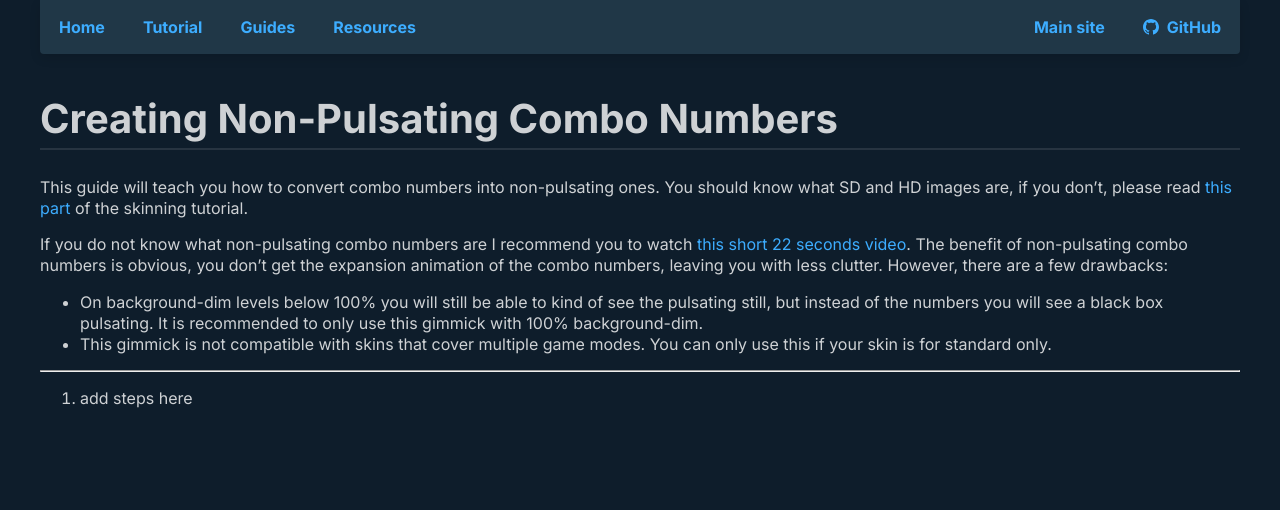
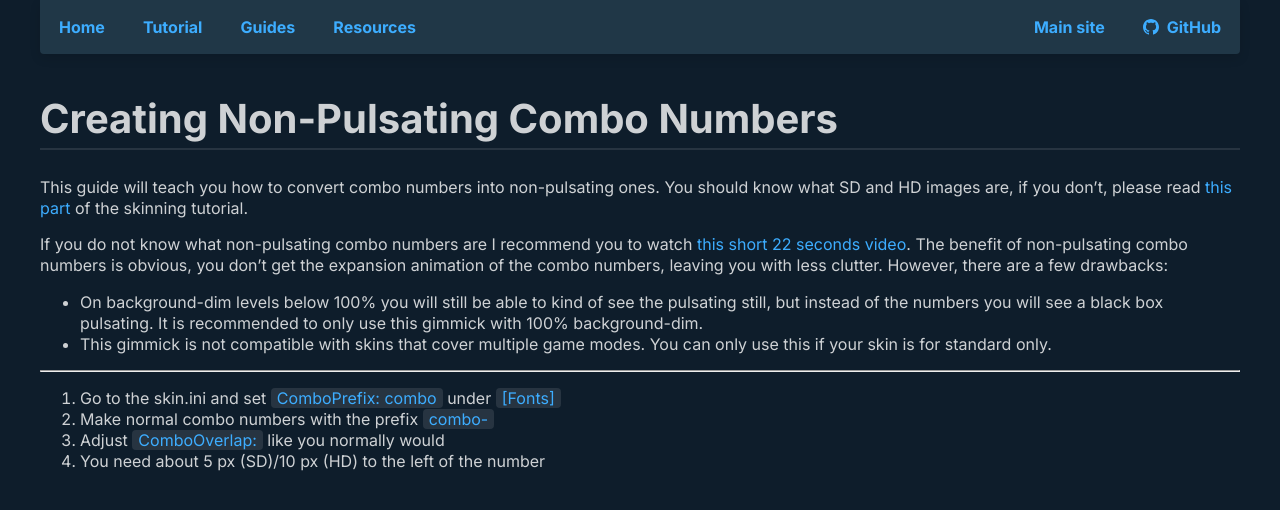
Before and after one commit to RockRoller01/skinninginfo, a Jekyll site: the page built from guides/non_pulsating_combo_numbers.md, in a window 1280 px wide. Shown: the top 510 px of the page. Built offline with Jekyll 4.4.1, drawn with Linux system fonts in a browser that asks for light colours.

Commit message:
beginning of non pulsating combo numbers

```diff
--- a/guides/non_pulsating_combo_numbers.md
+++ b/guides/non_pulsating_combo_numbers.md
@@ -1,6 +1,7 @@
 ---
 layout: default
 title: Creating Non-Pulsating Combo Numbers
+description: This page is under construction.
 ---
 
 # Creating Non-Pulsating Combo Numbers
@@ -12,4 +13,7 @@ If you do not know what non-pulsating combo numbers are I recommend you to watch
 
 ***
 
-1. add steps here
+1. Go to the skin.ini and set ``ComboPrefix: combo`` under ``[Fonts]``
+2. Make normal combo numbers with the prefix ``combo-``
+4. Adjust ``ComboOverlap:`` like you normally would
+3. You need about 5 px (SD)/10 px (HD) to the left of the number
```
Also changed, not shown: guides/non_pulsating_combo_numbers/10px.png (added), guides/non_pulsating_combo_numbers/height.png (added).
